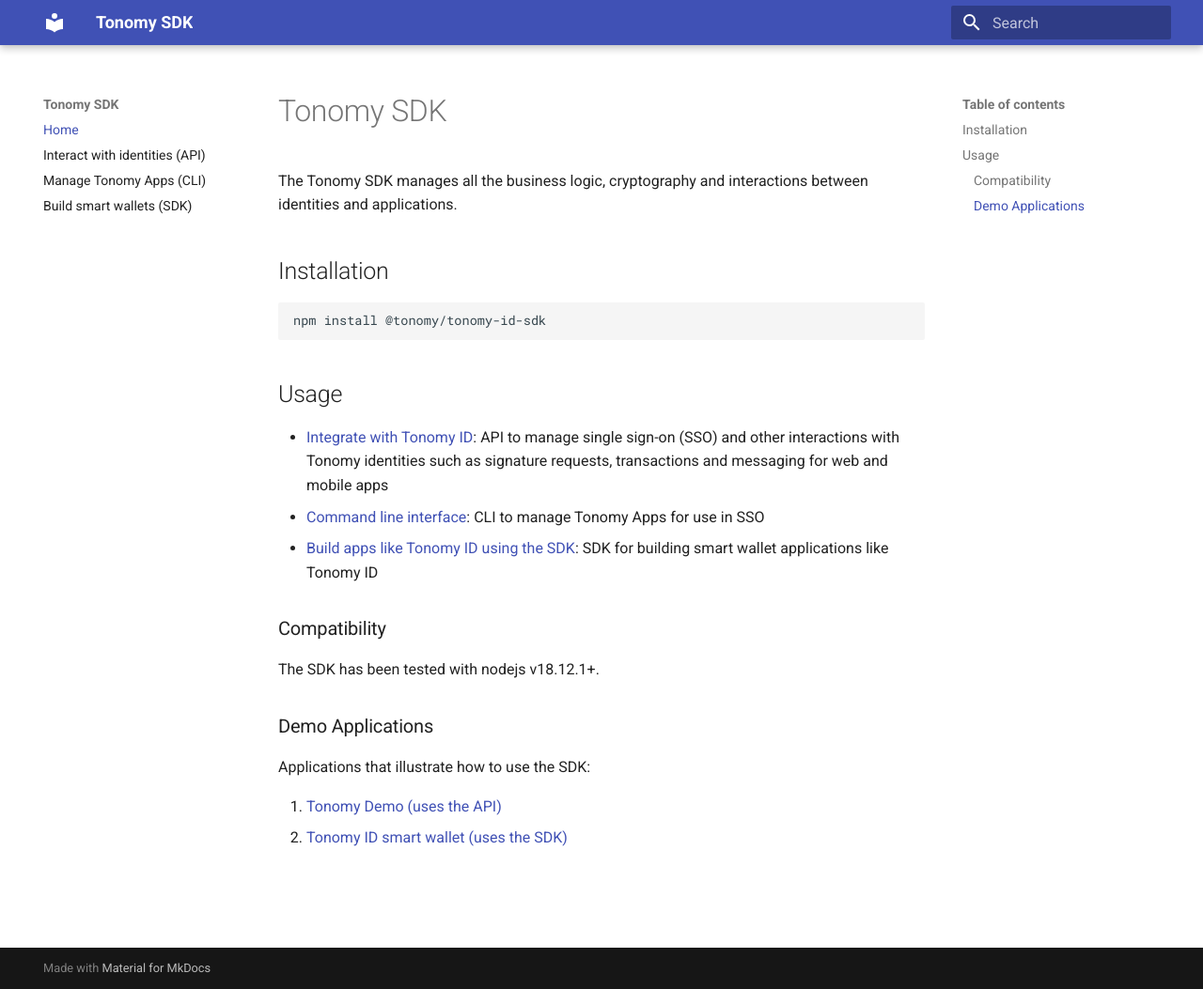
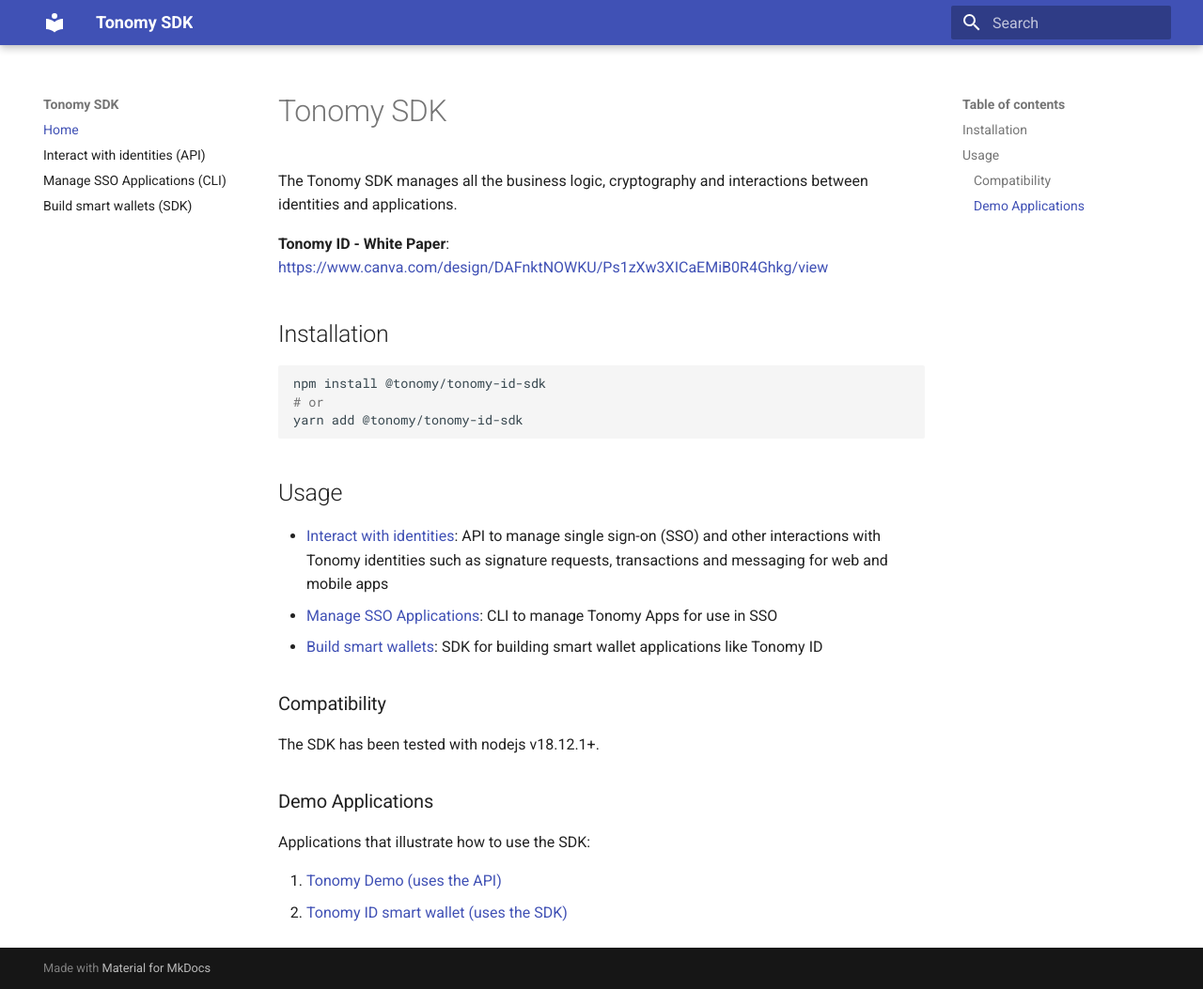
Before and after one commit to Tonomy-Foundation/Tonomy-ID-SDK, an MkDocs documentation site: the page built from docs/index.md, in a window 1280 px wide and 1053 px high. Shown: the whole window at 94% size. Built offline with MkDocs 1.6.1 and Material for MkDocs 9.7.7, drawn with Linux system fonts in a browser that asks for light colours.

Commit message:
docs: consistent titles

````diff
--- a/docs/index.md
+++ b/docs/index.md
@@ -1,18 +1,23 @@
 # Tonomy SDK
 
 The Tonomy SDK manages all the business logic, cryptography and interactions between identities and applications.
+
+**Tonomy ID - White Paper**:
+<https://www.canva.com/design/DAFnktNOWKU/Ps1zXw3XICaEMiB0R4Ghkg/view>
 
 ## Installation
 
 ```bash
 npm install @tonomy/tonomy-id-sdk
+# or
+yarn add @tonomy/tonomy-id-sdk
 ```
 
 ## Usage
 
-- [Integrate with Tonomy ID](/api): API to manage single sign-on (SSO) and other interactions with Tonomy identities such as signature requests, transactions and messaging for web and mobile apps
-- [Command line interface](/cli): CLI to manage Tonomy Apps for use in SSO
-- [Build apps like Tonomy ID using the SDK](/sdk): SDK for building smart wallet applications like Tonomy ID
+- [Interact with identities](/api): API to manage single sign-on (SSO) and other interactions with Tonomy identities such as signature requests, transactions and messaging for web and mobile apps
+- [Manage SSO Applications](/cli): CLI to manage Tonomy Apps for use in SSO
+- [Build smart wallets](/sdk): SDK for building smart wallet applications like Tonomy ID
 
 ### Compatibility
 
--- a/mkdocs.yml
+++ b/mkdocs.yml
@@ -2,7 +2,7 @@
 nav:
     - Home: index.md
     - Interact with identities (API): api.md
-    - Manage Tonomy Apps (CLI): cli.md
+    - Manage SSO Applications (CLI): cli.md
     - Build smart wallets (SDK): sdk.md
 theme:
   name: material
````
Also changed, not shown: docs/api.md (+3 -1 lines), docs/cli.md (+1 -1 lines).
